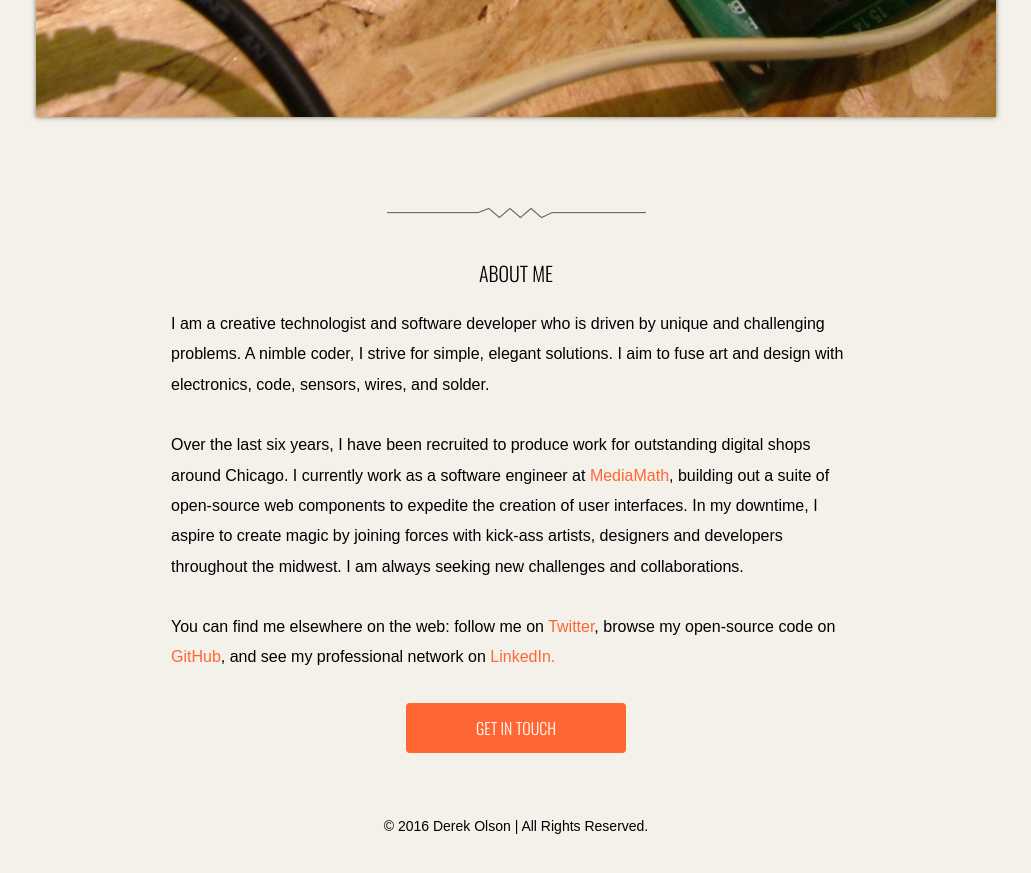
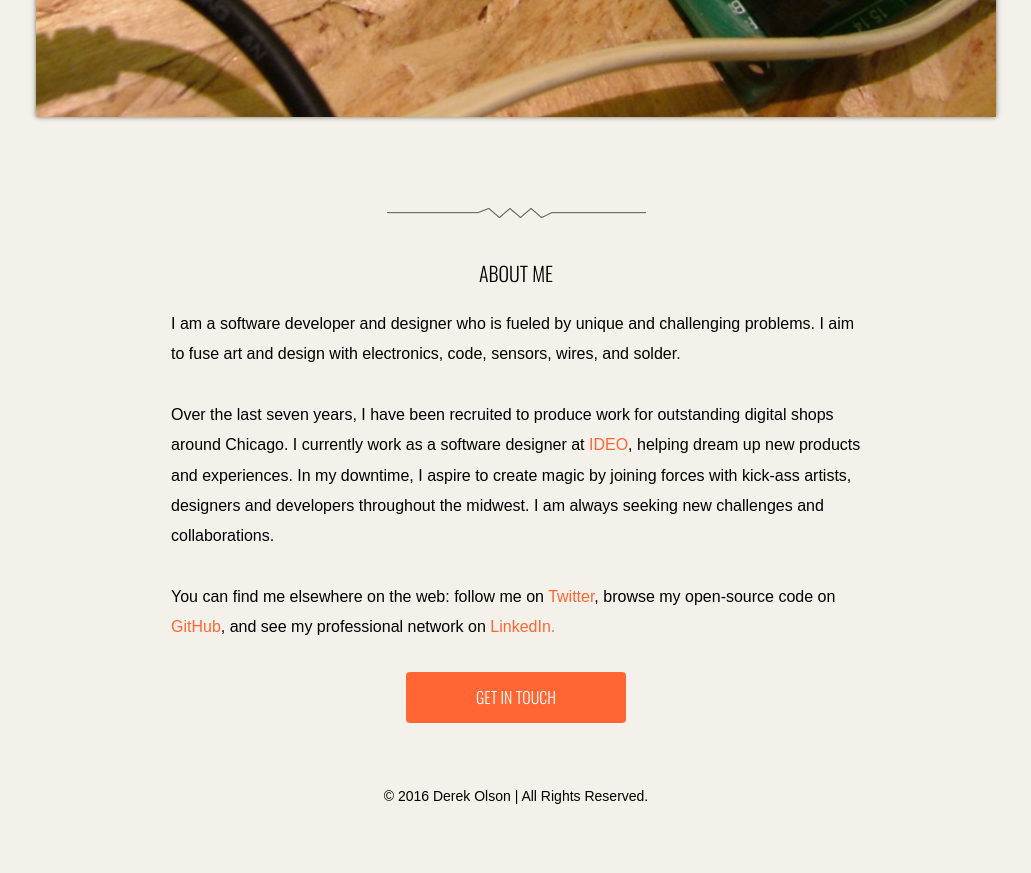
Before and after one commit to derekolson/derek-o.com, a Jekyll site: the page built from index.html, in a window 1280 px wide and 900 px high, scrolled down 14708 px. Shown: the top 873 px of the window, without its empty margins (124-1155 px from the left). Built offline with Jekyll 4.4.1, drawn with Linux system fonts in a browser that asks for light colours; nearby versions of some CDN libraries; some web fonts are replaced.

Commit message:
Update index.html

```diff
--- a/index.html
+++ b/index.html
@@ -17,10 +17,10 @@ layout: default
 	<div class="container">
 		<h2>About Me</h2>
 		<p>
-			I am a creative technologist and software developer who is driven by unique and challenging problems. A nimble coder, I strive for simple, elegant solutions. I aim to fuse art and design with electronics, code, sensors, wires, and solder.
+			I am a software developer and designer who is fueled by unique and challenging problems. I aim to fuse art and design with electronics, code, sensors, wires, and solder.
 		</p>
 		<p>
-			Over the last six years, I have been recruited to produce work for outstanding digital shops around Chicago. I currently work as a software engineer at <a href="http://www.mediamath.com">MediaMath</a>, building out a suite of open-source web components to expedite the creation of user interfaces. In my downtime, I aspire to create magic by joining forces with kick-ass artists, designers and developers throughout the midwest. I am always seeking new challenges and collaborations.
+			Over the last seven years, I have been recruited to produce work for outstanding digital shops around Chicago. I currently work as a software designer at <a href="https://www.ideo.com/">IDEO</a>, helping dream up new products and experiences. In my downtime, I aspire to create magic by joining forces with kick-ass artists, designers and developers throughout the midwest. I am always seeking new challenges and collaborations.
 		</p>
 		<p>
 			You can find me elsewhere on the web: follow me on <a href="https://twitter.com/derekmolson">Twitter</a>, browse my open-source code on <a href="https://github.com/derekolson">GitHub</a>, and see my professional network on <a href="http://www.linkedin.com/in/derekmolson">LinkedIn.</a>
```
